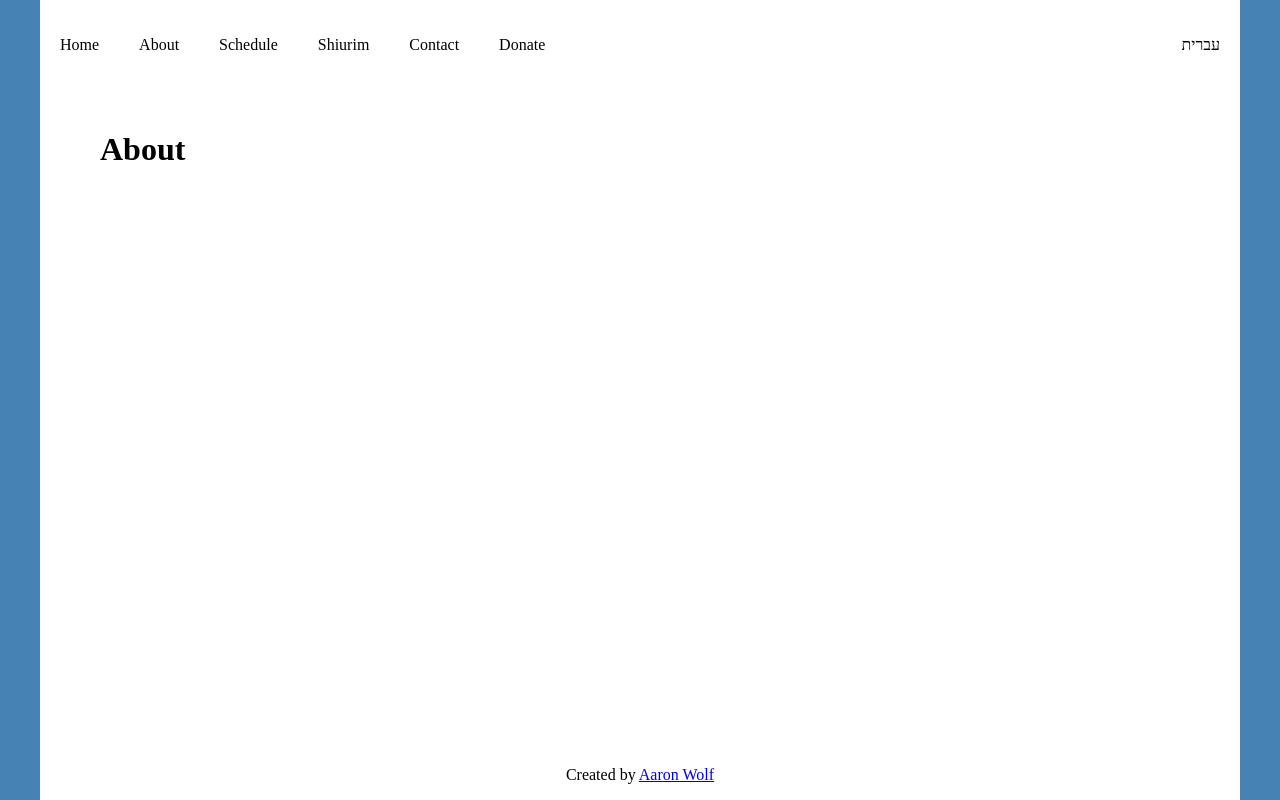
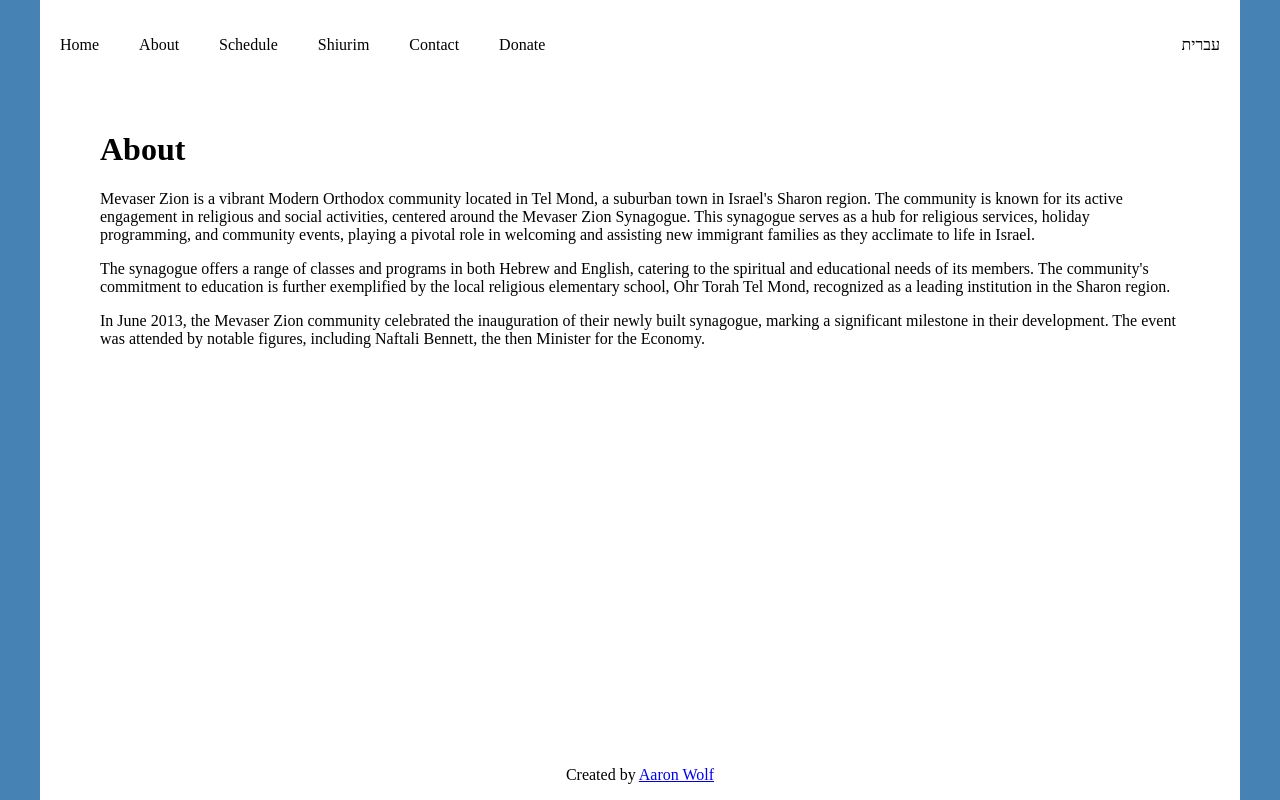
Before and after one commit to mevaserzion/mevaserzion, a React (Vite) app: page /about in a window 1280 px wide. Built offline with nearby package versions, Linux system fonts and the light colour scheme.

Commit message:
about page

```diff
--- a/src/consts.ts
+++ b/src/consts.ts
@@ -36,7 +36,24 @@
 };
 
 export const about: Constant = {
-  en: { title: 'About', content: [{ tag: 'p', text: '' }] },
+  en: {
+    title: 'About',
+    content: [
+      {
+        tag: 'p',
+        text: `Mevaser Zion is a vibrant Modern Orthodox community located in Tel Mond, a suburban town in Israel's Sharon region. The community is known for its active engagement in religious and social activities, centered around the Mevaser Zion Synagogue. This synagogue serves as a hub for religious services, holiday programming, and community events, playing a pivotal role in welcoming and assisting new immigrant families as they acclimate to life in Israel.`
+      },
+
+      {
+        tag: 'p',
+        text: `The synagogue offers a range of classes and programs in both Hebrew and English, catering to the spiritual and educational needs of its members. The community's commitment to education is further exemplified by the local religious elementary school, Ohr Torah Tel Mond, recognized as a leading institution in the Sharon region.`
+      },
+      {
+        tag: 'p',
+        text: `In June 2013, the Mevaser Zion community celebrated the inauguration of their newly built synagogue, marking a significant milestone in their development. The event was attended by notable figures, including Naftali Bennett, the then Minister for the Economy. `
+      }
+    ]
+  },
   he: { title: 'אודות', content: [] }
 };
 
--- a/src/pages/About.tsx
+++ b/src/pages/About.tsx
@@ -8,7 +8,9 @@
   return (
     <>
       <Par tag='h1' text={about[lang].title} />
-      {/* <Par tag='p' text={about[lang].content} /> */}
+      {about[lang].content?.map((info) => (
+        <Par tag={info.tag} text={info.text} />
+      ))}
     </>
   );
 }
```
